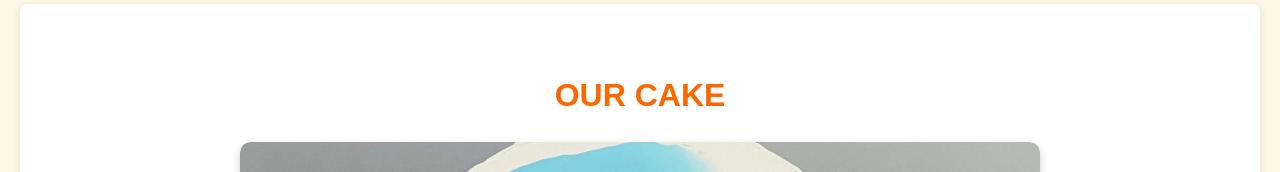
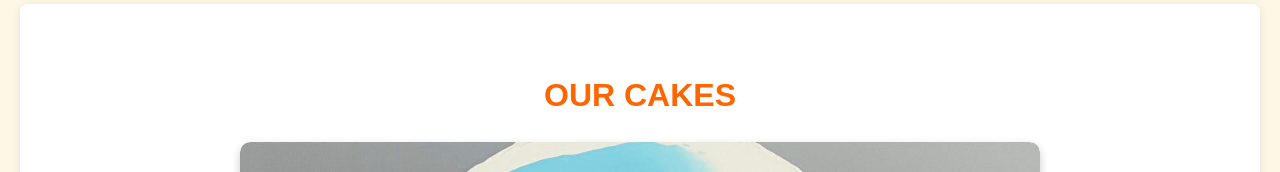
Before and after one commit to sacgwapo/cake-business-website, a plain HTML site: page cake-business-website/src/index.html in a window 1280 px wide. Shown: the part 507-679 px from the top of the page. Drawn offline with Linux system fonts and the light colour scheme.

```diff
--- a/cake-business-website/src/index.html
+++ b/cake-business-website/src/index.html
@@ -30,7 +30,7 @@
     </section>
 
     <section id="cakes">
-        <h2>Our Cake</h2>
+        <h2>Our Cakes</h2>
         <div class="carousel">
             <div class="carousel-track">
                 <img src="images/cake1.jpg" alt="Cake 1">
```
Also changed, not shown: 1 other file.
